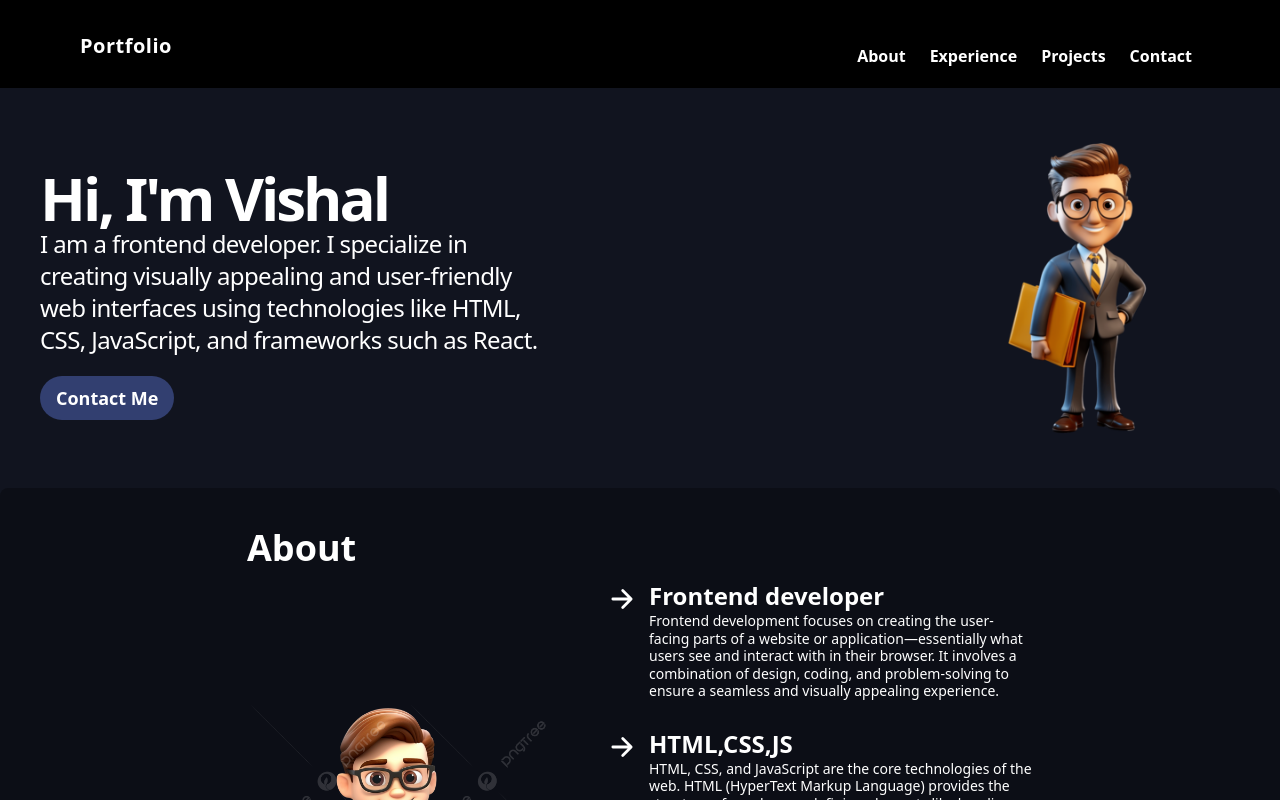
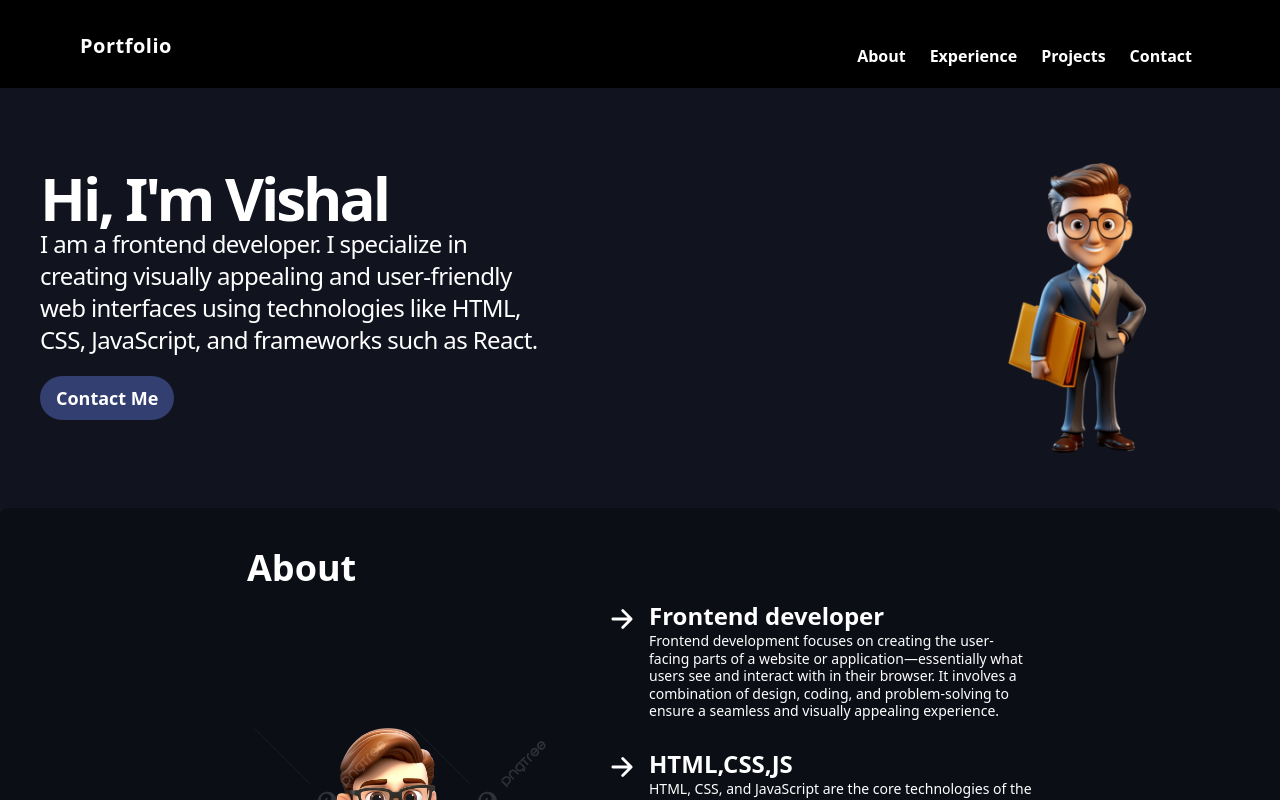
Before and after one commit to Vishal0504-tech/Portfolio, a React (Vite) app: page / in a window 1280 px wide. Shown: the top 800 px of the page. Built offline with nearby package versions, Linux system fonts and the light colour scheme.

Commit message:
Update Home.jsx

```diff
--- a/src/Components/Home/Home.jsx
+++ b/src/Components/Home/Home.jsx
@@ -20,7 +20,7 @@ const Home = () => {
       </div>
       <div>
        <img
-          className="w-96 h-52  sm:w-60 sm:h-60 md:w-80 md:h-80  rounded-full object-cover "
+          className="w-96 h-52 mt-5  sm:w-60 sm:h-60 md:w-80 md:h-80  rounded-full object-cover "
           src={avatarImg}
           alt="Avatar img"
         />
```
